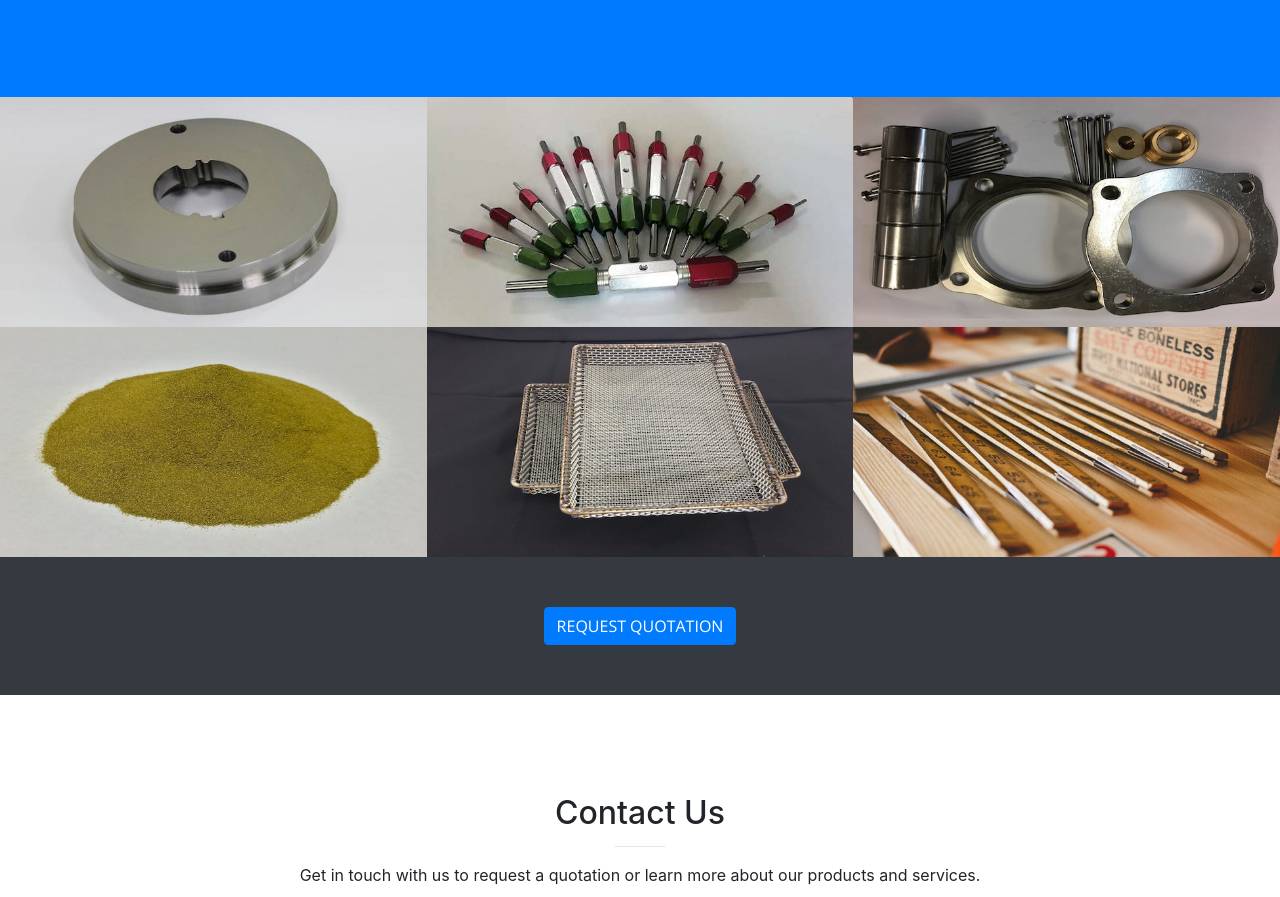
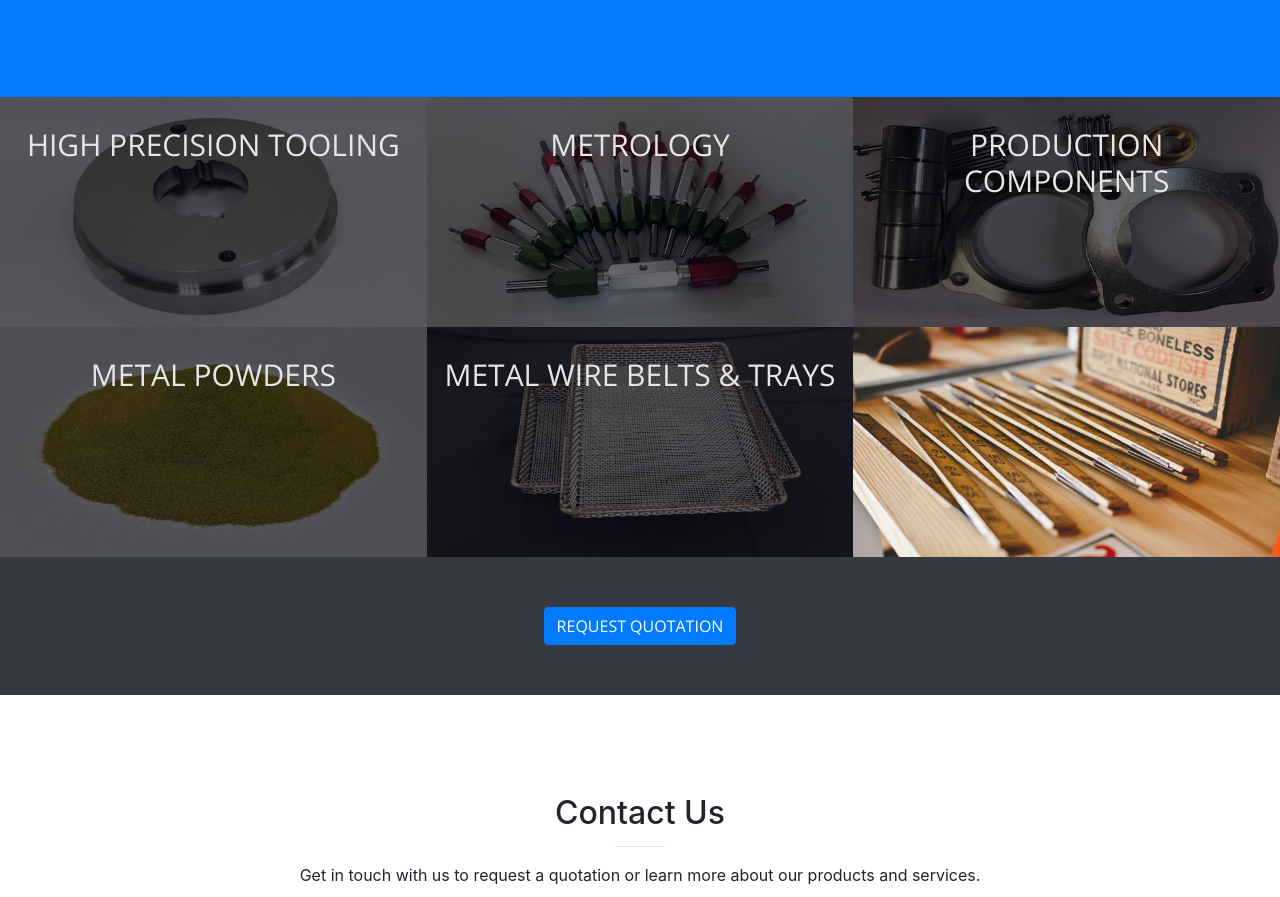
Before and after one commit to berthyf96/3ls-website, a website with bundled scripts: page index.html in a window 1280 px wide. Shown: the part 1337-2234 px from the top of the page. Built offline with nearby package versions, Linux system fonts and the light colour scheme.

Commit message:
Add product title before hover

```diff
--- a/css/creative.css
+++ b/css/creative.css
@@ -220,6 +220,24 @@ header.masthead {
   display: block;
   max-width: 650px;
   margin: 0 auto; }
+  .portfolio-box .product-title {
+    position: absolute;
+    width: 100%;
+    height: 100%;
+    margin: auto;
+    text-align: center;
+    padding: 30px 15px;
+    font-family: 'Open Sans', 'Helvetica Neue', Arial, sans-serif;
+    font-size: 30px;
+    line-height: 36px;
+    color: white;
+    color: #e6e6e6;
+    text-transform: uppercase;
+    background-color: rgba(0, 0, 10, 0.6);
+    -webkit-transition: all 0.2s;
+    -moz-transition: all 0.2s;
+    transition: all 0.2s;
+  }
   .portfolio-box .portfolio-box-caption {
     position: absolute;
     bottom: 0;
@@ -229,7 +247,9 @@ header.masthead {
     text-align: center;
     opacity: 0;
     color: white;
+    font-weight: 600;
     background: rgba(14, 30, 201, 0.9);
+    background: rgba(0, 109, 252, 0.9);
     -webkit-transition: all 0.2s;
     -moz-transition: all 0.2s;
     transition: all 0.2s; }
@@ -251,6 +271,9 @@ header.masthead {
         font-size: 18px; }
   .portfolio-box:hover .portfolio-box-caption {
     opacity: 1; }
+  .portfolio-box:hover .product-title {
+    opacity: 0;
+  }
   .portfolio-box:focus {
     outline: none; }
   @media (min-width: 768px) {
--- a/index.html
+++ b/index.html
@@ -82,6 +82,7 @@
           <!-- High Precision Tooling -->
           <div class="col-lg-4 col-sm-6">
             <a class="portfolio-box" href="img/hpt/thumbnail02.jpg">
+              <h2 class="product-title">High Precision Tooling</h2>
               <img class="img-fluid" src="img/hpt/thumbnail02.jpg" alt="High Precision Tooling">
               <div class="portfolio-box-caption">
                 <div class="portfolio-box-caption-content">
@@ -99,6 +100,7 @@
           <!-- Metrology -->
           <div class="col-lg-4 col-sm-6">
             <a class="portfolio-box" href="img/metrology/thumbnail02.jpg">
+              <h2 class="product-title">Metrology</h2>
               <img class="img-fluid" src="img/metrology/thumbnail02.jpg" alt="Reversible Plug Gages">
               <div class="portfolio-box-caption">
                 <div class="portfolio-box-caption-content">
@@ -116,6 +118,7 @@
           <!-- Production Components -->
           <div class="col-lg-4 col-sm-6">
             <a class="portfolio-box" href="img/production-components/thumbnail01.jpg">
+              <h2 class="product-title">Production Components</h2>
               <img class="img-fluid" src="img/production-components/thumbnail01.jpg" alt="Production Components">
               <div class="portfolio-box-caption">
                 <div class="portfolio-box-caption-content">
@@ -133,6 +136,7 @@
           <!-- Metal Powders -->
           <div class="col-lg-4 col-sm-6">
             <a class="portfolio-box" href="img/powders/thumbnail01.jpg">
+              <h2 class="product-title">Metal Powders</h2>
               <img class="img-fluid" src="img/powders/thumbnail01.jpg" alt="Brass-Air Atomized">
               <div class="portfolio-box-caption">
                 <div class="portfolio-box-caption-content">
@@ -149,7 +153,8 @@
 
           <!-- Metal Wire Belts & Trays -->
           <div class="col-lg-4 col-sm-6">
-            <a class="portfolio-box" href="img/portfolio/fullsize/4.jpg">
+            <a class="portfolio-box" href="img/metal-wire/thumbnail01.jpg">
+              <h2 class="product-title">Metal Wire Belts & Trays</h2>
               <img class="img-fluid" src="img/metal-wire/thumbnail01.jpg" alt="Mesh Trays">
               <div class="portfolio-box-caption">
                 <div class="portfolio-box-caption-content">
```
Also changed, not shown: img/hpt/thumbnail02-edited.jpg (added), 4 other files.
